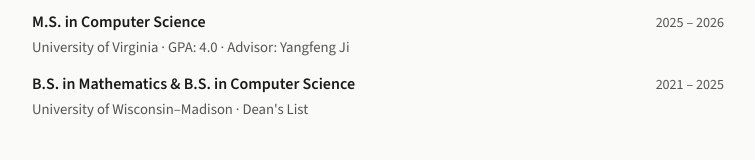
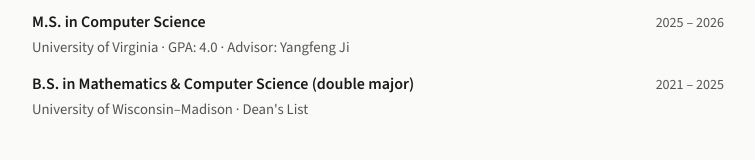
Before and after one commit to dldlzssdf/kaichengxue.github.io, a plain HTML site: page index.html in a window 1280 px wide. Shown: the part 1651-1811 px from the top of the page, without its empty margins (262-1017 px from the left). Drawn offline with nearby package versions, Linux system fonts and the light colour scheme.

Commit message:
Add files via upload

```diff
--- a/index.html
+++ b/index.html
@@ -379,7 +379,7 @@ footer {
     </div>
     <div class="edu-item">
       <div>
-        <div class="degree">B.S. in Mathematics &amp; B.S. in Computer Science</div>
+        <div class="degree">B.S. in Mathematics &amp; Computer Science (double major)</div>
         <div class="school">University of Wisconsin–Madison · Dean's List</div>
       </div>
       <div class="year">2021 – 2025</div>
```
